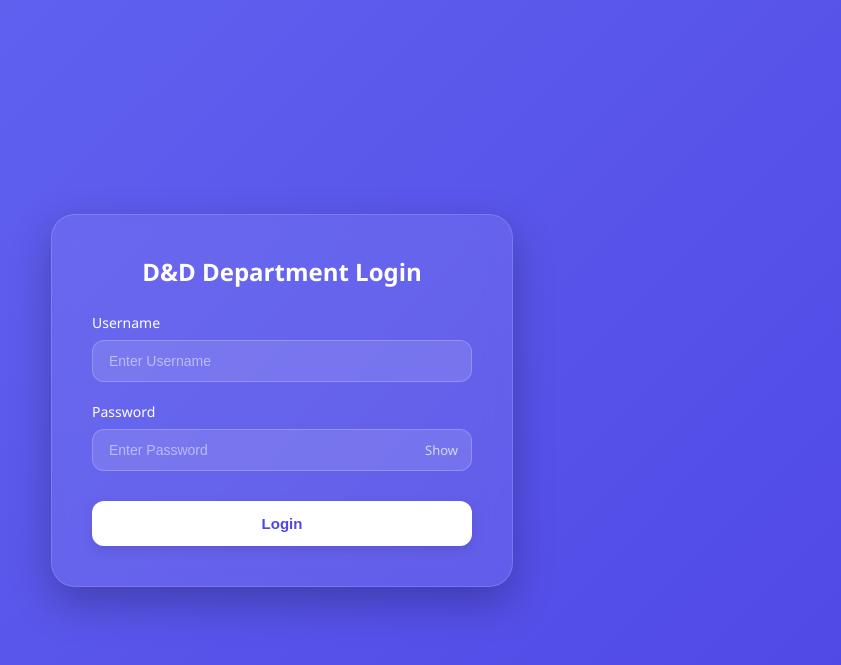
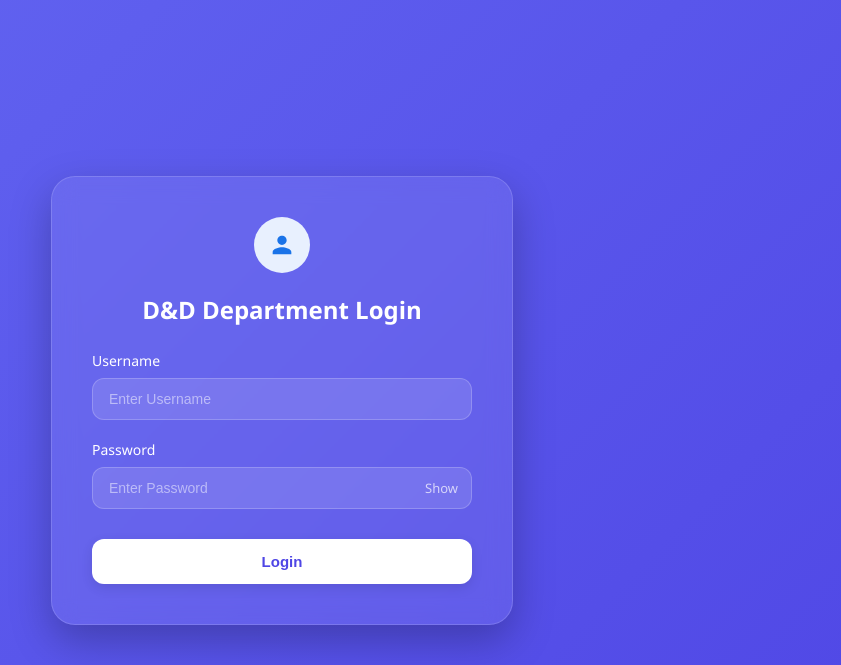
Before and after one commit to mewadayogesh/attendance, a Flask app: page / in a window 1280 px wide. Shown: the top 665 px of the page, without its empty margins (358-1199 px from the left). Run offline with Flask 3, Linux system fonts and the light colour scheme.

Commit message:
Update login.html

```diff
--- a/Project_attendance/templates/login.html
+++ b/Project_attendance/templates/login.html
@@ -23,6 +23,23 @@
             color: white;
             box-shadow: 0 16px 40px rgba(0, 0, 0, 0.25);
             border: 1px solid rgba(255, 255, 255, 0.15);
+        }
+
+        .icon-circle {
+            width: 56px;
+            height: 56px;
+            background: #e8f0fe;
+            border-radius: 50%;
+            display: flex;
+            align-items: center;
+            justify-content: center;
+            margin: 0 auto 20px;
+        }
+
+        .icon-circle svg {
+            width: 28px;
+            height: 28px;
+            fill: #1a73e8;
         }
 
         h2 {
@@ -128,6 +145,11 @@
 <body>
 
     <div class="login-box">
+        <div class="icon-circle">
+            <svg viewBox="0 0 24 24">
+                <path d="M12 12c2.21 0 4-1.79 4-4s-1.79-4-4-4-4 1.79-4 4 1.79 4 4 4zm0 2c-2.67 0-8 1.34-8 4v2h16v-2c0-2.66-5.33-4-8-4z"/>
+            </svg>
+        </div>
         <h2>D&amp;D Department Login</h2>
         <form method="POST" action="{{ url_for('do_login') }}" onsubmit="return validateForm()">
             <label>Username</label>
```
